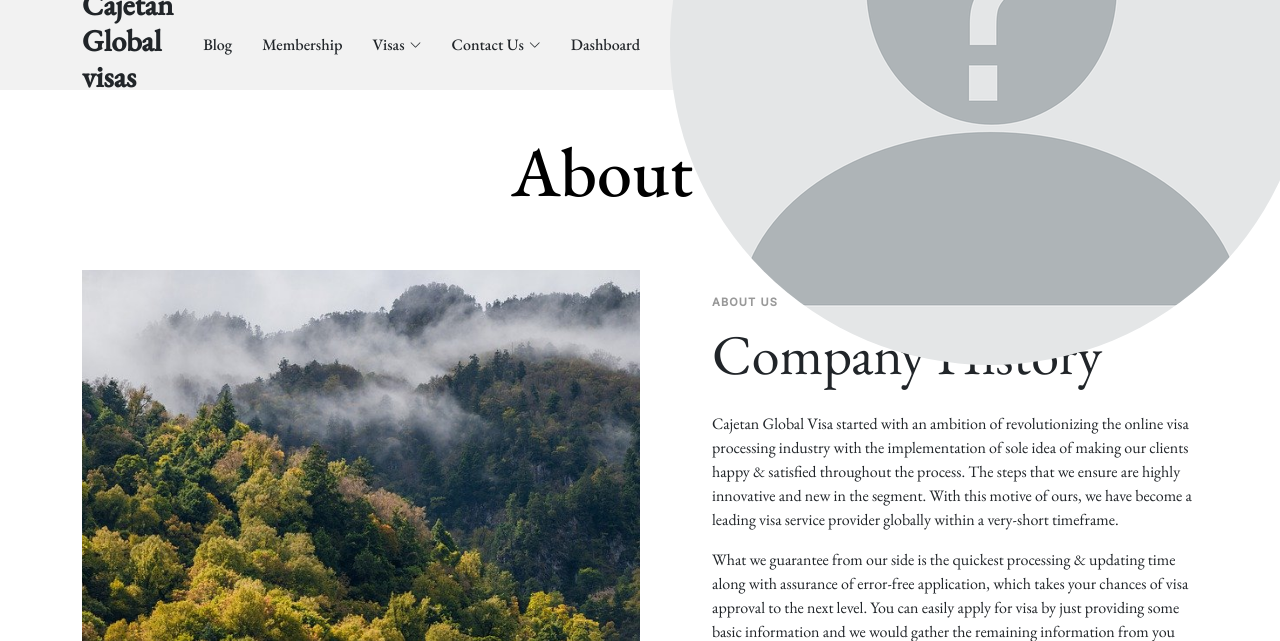
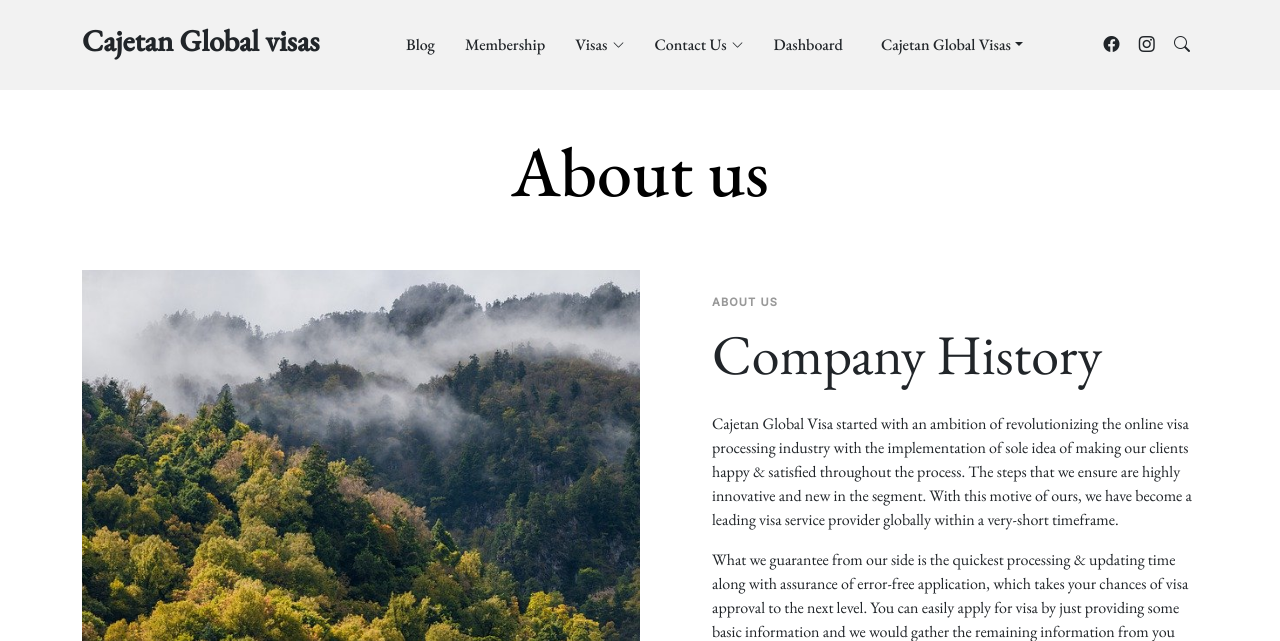
Before and after one commit to Stmbisa/cajetanglobal, a Django app: page /about/ in a window 1280 px wide. Shown: the top 641 px of the page. Run offline with Django 3.2, Linux system fonts and the light colour scheme; the visitor is signed in with stand-in values (Sample User, id 1); parts of the project's set-up code (start-up, migrations or seed data) failed here and were passed over; some libraries are stand-ins or nearby versions; some web fonts are replaced.

Commit message:
error big picture

```diff
--- a/blog/templates/blog/base.html
+++ b/blog/templates/blog/base.html
@@ -120,8 +120,8 @@
 
           <a class="nav-link nav-profile d-flex align-items-center pe-0" href="#" data-bs-toggle="dropdown">
           <!-- <img class="avatar-img rounded-circle img-responsive thumbnail" src="{{ user.image.url|default_if_none:'#' }}" alt="Profile"> -->
-           <img class="avatar-img rounded-circle img-responsive thumbnail" src="{{ user.get_image|default_if_none:'#' }}" alt="Profile">
-            {% comment %} <img src="{{ user.get_image|default_if_none:'#' }}" alt="Profile" class="rounded-circle"> {% endcomment %}
+            <!-- <img class="avatar-img rounded-circle img-responsive thumbnail" src="{{ user.get_image|default_if_none:'#' }}" alt="Profile">   -->
+             <!-- <img src="{{ user.get_image|default_if_none:'#' }}" alt="Profile" class="rounded-circle">  -->
             <span class="d-none d-md-block dropdown-toggle ps-2">Cajetan Global Visas</span>
           </a><!-- End Profile Iamge Icon -->
 
```
